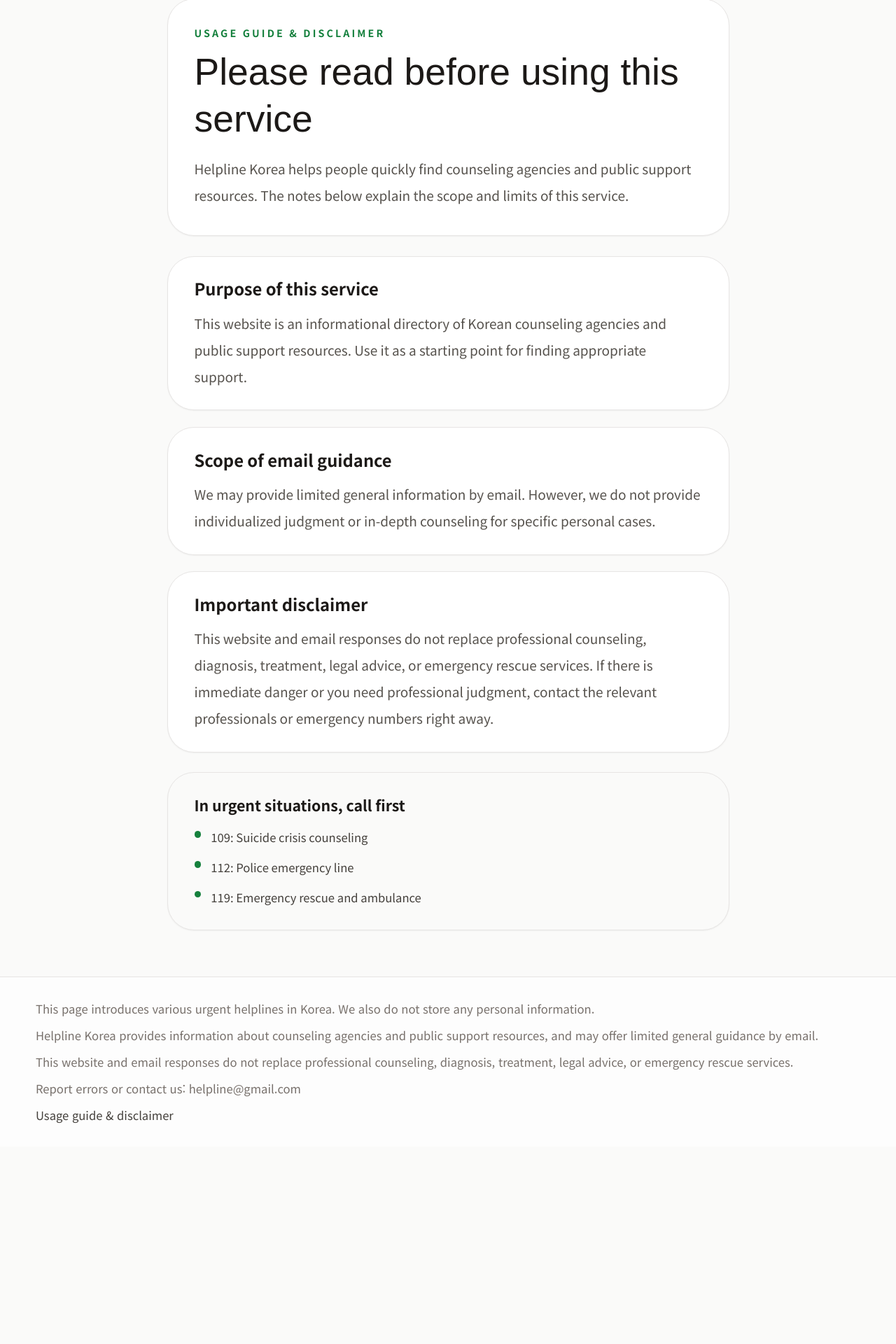
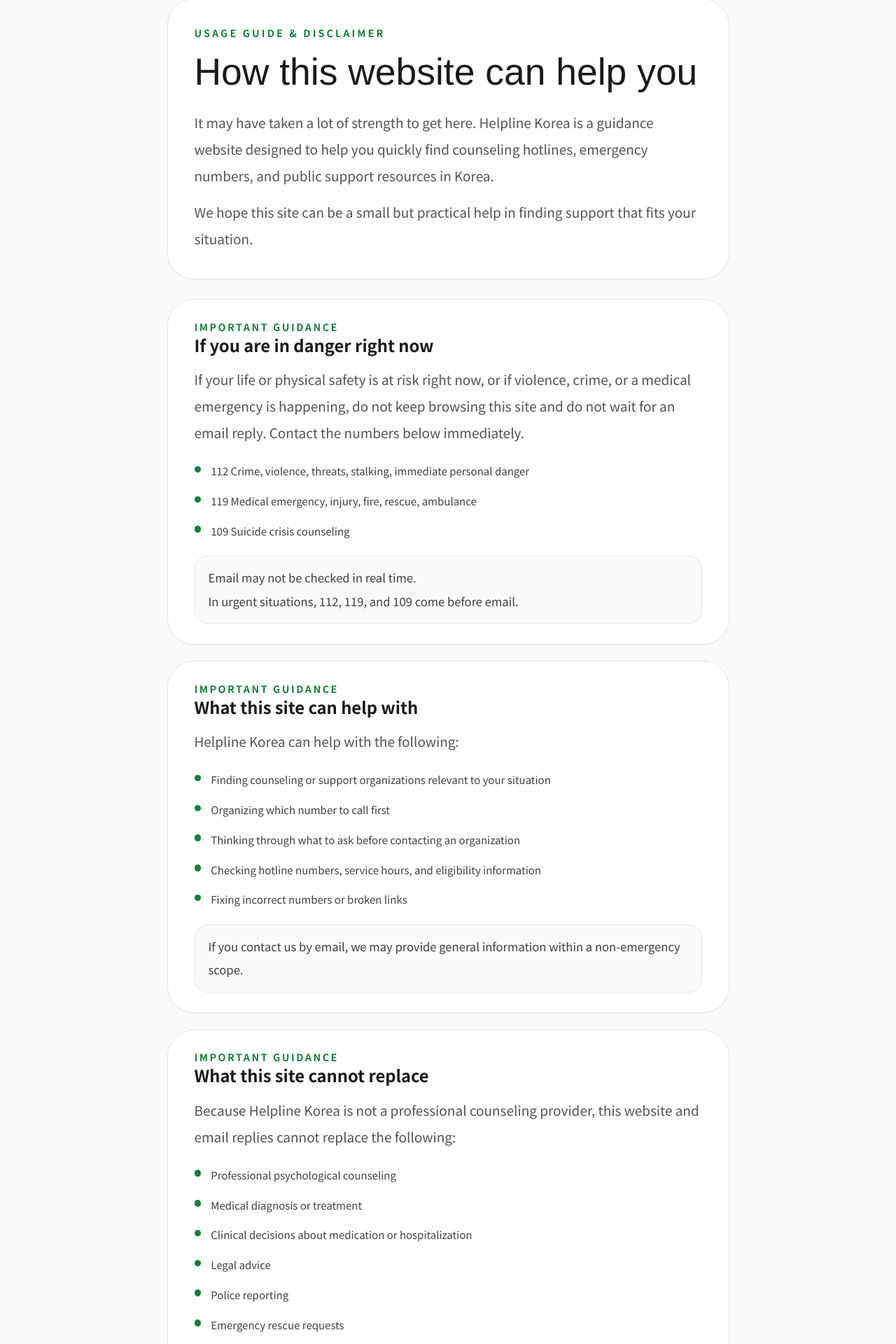
Before and after one commit to gunhalee/maeum-helpline, a Next.js app: page /en/notice in a window 1280 px wide. Shown: the part 208-2128 px from the top of the page at 70% size. Before the commit the page ends 1846 px from the top, so only its background shows below. Built offline with nearby package versions, Linux system fonts and the light colour scheme; no server answers.

Commit message:
disclaimer

```diff
--- a/src/app/[lang]/notice/page.tsx
+++ b/src/app/[lang]/notice/page.tsx
@@ -16,60 +16,159 @@
   ko: {
     title: '사용 안내 및 면책 고지 | Helpline Korea',
     description:
-      'Helpline Korea 이용 방법, 제공 범위, 이메일 안내 범위, 그리고 면책 고지를 확인하세요.',
+      'Helpline Korea 이용 안내와 면책 고지를 확인하세요. 긴급 상황 연락처와 서비스 범위를 쉽게 안내합니다.',
     eyebrow: '사용 안내 및 면책 고지',
-    heading: '서비스 이용 전에 꼭 확인해 주세요',
+    heading: '이 사이트는 이렇게 도와드려요',
     intro:
-      'Helpline Korea는 상담기관과 공공 지원 정보를 빠르게 찾을 수 있도록 돕는 안내 사이트입니다. 아래 내용을 확인하시면 서비스의 성격과 한계를 보다 정확히 이해할 수 있습니다.',
+      '여기까지 찾아오느라 많이 힘드셨을 수 있습니다. Helpline Korea는 한국에서 도움을 받을 수 있는 상담전화, 긴급 신고 번호, 공공 지원기관을 쉽게 찾을 수 있도록 만든 안내 사이트입니다.',
+    subIntro: '상황에 맞는 기관을 찾는 데 이 사이트가 작은 도움이 되기를 바랍니다.',
     sections: [
       {
-        title: '서비스의 목적',
-        body: '이 사이트는 한국의 상담기관 및 공공 지원 정보를 정리해 안내하는 정보 제공 서비스입니다. 상황에 맞는 기관을 찾는 출발점으로 활용해 주세요.',
+        title: '지금 위험한 상황이라면',
+        paragraphs: [
+          '지금 생명이나 몸의 안전이 위험하거나, 폭력·범죄·응급상황이 벌어지고 있다면 이 사이트를 더 살펴보거나 이메일 답변을 기다리지 말고 다음으로 바로 연락해 주세요.',
+        ],
+        bullets: [
+          '112 범죄, 폭력, 위협, 스토킹, 신변 위험',
+          '119 응급환자, 부상, 화재, 구조, 구급차',
+          '109 자살위기 상담',
+        ],
+        notes: [
+          '이메일은 실시간으로 확인되지 않을 수 있습니다.',
+          '긴급한 상황에서는 이메일보다 112, 119, 109가 먼저입니다.',
+        ],
       },
       {
-        title: '이메일 안내 범위',
-        body: '이메일 문의 시 제한적인 일반 정보 안내를 제공할 수 있습니다. 다만 개별 사안에 대한 맞춤형 판단이나 심층 상담은 제공하지 않습니다.',
+        title: '이 사이트가 도울 수 있는 것',
+        paragraphs: ['Helpline Korea는 다음과 같은 도움을 드릴 수 있습니다.'],
+        bullets: [
+          '상황에 맞는 상담기관이나 지원기관을 찾는 일',
+          '어떤 번호에 먼저 연락하면 좋을지 정리하는 일',
+          '기관에 연락하기 전에 물어볼 내용을 생각해 보는 일',
+          '상담전화, 운영시간, 지원 대상 같은 정보를 확인하는 일',
+          '잘못된 번호나 끊어진 링크를 고치는 일',
+        ],
+        notes: [
+          '이메일로 문의를 주시면, 비긴급 상황에 한해 가능한 범위에서 일반적인 정보 안내를 드릴 수 있습니다.',
+        ],
       },
       {
-        title: '중요한 면책 고지',
-        body: '이 사이트와 이메일 답변은 전문 상담, 진단, 치료, 법률 자문, 긴급 구조를 대체하지 않습니다. 즉각적인 위험이 있거나 전문적 판단이 필요한 경우 관련 전문기관 또는 긴급번호에 즉시 연락해 주세요.',
+        title: '이 사이트가 대신할 수 없는 것',
+        paragraphs: [
+          'Helpline Korea는 전문 상담기관이 아닌 관계로, 본 사이트와 이메일 답변은 다음을 대신할 수 없습니다.',
+        ],
+        bullets: [
+          '전문 심리상담',
+          '의료적 진단이나 치료',
+          '약 복용이나 입원 여부 판단',
+          '법률 자문',
+          '경찰 신고',
+          '긴급 구조 요청',
+          '지속적인 사례관리',
+        ],
+      },
+      {
+        title: '이메일로 문의할 때',
+        paragraphs: [
+          '이메일 문의는 바로 답장이 오지 않을 수 있습니다.',
+          '또한 문의 내용에 민감한 이야기가 포함될 수 있으니, 안전한 기기와 환경에서 작성해 주세요.',
+        ],
+      },
+      {
+        title: '정보는 계속 확인하고 고치고 있습니다',
+        paragraphs: [
+          'Helpline Korea는 공식 기관 자료와 공개된 안내를 바탕으로 정보를 정리하려고 노력합니다.',
+          '하지만 기관의 전화번호, 운영시간, 지원 내용은 바뀔 수 있습니다. 중요한 결정을 하기 전에는 해당 기관의 공식 홈페이지나 전화로 최신 정보를 한 번 더 확인해 주세요.',
+          '잘못된 정보, 바뀐 번호, 끊어진 링크를 발견하셨다면 알려주세요. 확인 후 수정하겠습니다.',
+        ],
       },
     ],
-    emergencyTitle: '긴급 상황이라면 먼저 연락하세요',
-    emergencyItems: [
-      '109: 자살 위기 상담',
-      '112: 경찰 긴급 신고',
-      '119: 응급 구조 및 구급',
+    closingTitle: '마지막으로',
+    closingParagraphs: [
+      '이 사이트는 도움을 찾는 길을 조금 더 쉽게 만들기 위한 안내 서비스입니다. 하지만 전문 상담, 진단, 치료, 법률 자문, 긴급 구조를 대신하지는 않습니다.',
+      '지금 당장 위험하다면, 다음 전화로 바로 연락해 주세요.',
     ],
+    closingEmergency: ['긴급상황 112·119', '자살위기 상담 109'],
+    sectionLabel: '중요 안내',
   },
   en: {
     title: 'Usage Guide & Disclaimer | Helpline Korea',
     description:
-      'Read how to use Helpline Korea, what information we provide, and important disclaimer details.',
+      'Read the usage guide and disclaimer for Helpline Korea, including emergency contacts and service limits.',
     eyebrow: 'Usage Guide & Disclaimer',
-    heading: 'Please read before using this service',
+    heading: 'How this website can help you',
     intro:
-      'Helpline Korea helps people quickly find counseling agencies and public support resources. The notes below explain the scope and limits of this service.',
+      'It may have taken a lot of strength to get here. Helpline Korea is a guidance website designed to help you quickly find counseling hotlines, emergency numbers, and public support resources in Korea.',
+    subIntro:
+      'We hope this site can be a small but practical help in finding support that fits your situation.',
     sections: [
       {
-        title: 'Purpose of this service',
-        body: 'This website is an informational directory of Korean counseling agencies and public support resources. Use it as a starting point for finding appropriate support.',
+        title: 'If you are in danger right now',
+        paragraphs: [
+          'If your life or physical safety is at risk right now, or if violence, crime, or a medical emergency is happening, do not keep browsing this site and do not wait for an email reply. Contact the numbers below immediately.',
+        ],
+        bullets: [
+          '112 Crime, violence, threats, stalking, immediate personal danger',
+          '119 Medical emergency, injury, fire, rescue, ambulance',
+          '109 Suicide crisis counseling',
+        ],
+        notes: [
+          'Email may not be checked in real time.',
+          'In urgent situations, 112, 119, and 109 come before email.',
+        ],
       },
       {
-        title: 'Scope of email guidance',
-        body: 'We may provide limited general information by email. However, we do not provide individualized judgment or in-depth counseling for specific personal cases.',
+        title: 'What this site can help with',
+        paragraphs: ['Helpline Korea can help with the following:'],
+        bullets: [
+          'Finding counseling or support organizations relevant to your situation',
+          'Organizing which number to call first',
+          'Thinking through what to ask before contacting an organization',
+          'Checking hotline numbers, service hours, and eligibility information',
+          'Fixing incorrect numbers or broken links',
+        ],
+        notes: [
+          'If you contact us by email, we may provide general information within a non-emergency scope.',
+        ],
       },
       {
-        title: 'Important disclaimer',
-        body: 'This website and email responses do not replace professional counseling, diagnosis, treatment, legal advice, or emergency rescue services. If there is immediate danger or you need professional judgment, contact the relevant professionals or emergency numbers right away.',
+        title: 'What this site cannot replace',
+        paragraphs: [
+          'Because Helpline Korea is not a professional counseling provider, this website and email replies cannot replace the following:',
+        ],
+        bullets: [
+          'Professional psychological counseling',
+          'Medical diagnosis or treatment',
+          'Clinical decisions about medication or hospitalization',
+          'Legal advice',
+          'Police reporting',
+          'Emergency rescue requests',
+          'Ongoing case management',
+        ],
+      },
+      {
+        title: 'When contacting by email',
+        paragraphs: [
+          'Email inquiries may not receive an immediate reply.',
+          'Your message may include sensitive details, so please write from a safe device and environment.',
+        ],
+      },
+      {
+        title: 'We continuously review and correct information',
+        paragraphs: [
+          'Helpline Korea tries to organize information based on official sources and publicly available guidance.',
+          'However, phone numbers, service hours, and support details can change. Before making important decisions, please confirm the latest information directly through the organization’s official website or phone line.',
+          'If you find incorrect information, changed numbers, or broken links, please let us know. We will review and update it.',
+        ],
       },
     ],
-    emergencyTitle: 'In urgent situations, call first',
-    emergencyItems: [
-      '109: Suicide crisis counseling',
-      '112: Police emergency line',
-      '119: Emergency rescue and ambulance',
+    closingTitle: 'Finally',
+    closingParagraphs: [
+      'This site is a guidance service to make the path to help a little easier. However, it does not replace professional counseling, diagnosis, treatment, legal advice, or emergency rescue.',
+      'If you are in immediate danger, call the numbers below right away.',
     ],
+    closingEmergency: ['Emergency 112 · 119', 'Suicide crisis counseling 109'],
+    sectionLabel: 'Important guidance',
   },
 } as const
 
@@ -123,6 +222,9 @@
         <p className="mt-4 max-w-3xl text-base leading-8 text-stone-600">
           {copy.intro}
         </p>
+        <p className="mt-3 max-w-3xl text-base leading-8 text-stone-600">
+          {copy.subIntro}
+        </p>
       </header>
 
       <div className="mt-6 space-y-5">
@@ -131,22 +233,50 @@
             key={section.title}
             className="rounded-[2rem] border border-stone-200 bg-white px-5 py-6 shadow-sm md:px-8"
           >
+            <p className="text-xs font-semibold uppercase tracking-[0.18em] text-green-700">
+              {copy.sectionLabel}
+            </p>
             <h2 className="text-xl font-semibold text-stone-900">{section.title}</h2>
-            <p className="mt-3 text-base leading-8 text-stone-600">{section.body}</p>
+            <div className="mt-3 space-y-3 text-base leading-8 text-stone-600">
+              {section.paragraphs.map((paragraph) => (
+                <p key={paragraph}>{paragraph}</p>
+              ))}
+            </div>
+            {section.bullets ? (
+              <ul className="mt-4 space-y-2 text-[15px] leading-7 text-stone-700">
+                {section.bullets.map((item) => (
+                  <li key={item} className="flex gap-3">
+                    <span className="mt-2 h-2 w-2 shrink-0 rounded-full bg-green-700" />
+                    <span>{item}</span>
+                  </li>
+                ))}
+              </ul>
+            ) : null}
+            {section.notes ? (
+              <div className="mt-4 rounded-2xl border border-stone-200 bg-stone-50 px-4 py-3 text-sm leading-7 text-stone-700">
+                {section.notes.map((note) => (
+                  <p key={note}>{note}</p>
+                ))}
+              </div>
+            ) : null}
           </article>
         ))}
       </div>
 
-      <div className="mt-6 rounded-[2rem] border border-stone-200 bg-stone-50 px-5 py-6 shadow-sm md:px-8">
-        <h2 className="text-lg font-semibold text-stone-900">{copy.emergencyTitle}</h2>
-        <ul className="mt-3 space-y-2 text-sm leading-7 text-stone-700">
-          {copy.emergencyItems.map((item) => (
-            <li key={item} className="flex gap-3">
-              <span className="mt-1.5 h-2 w-2 shrink-0 rounded-full bg-green-700" />
-              <span>{item}</span>
-            </li>
+      <div className="mt-6 rounded-[2rem] border border-green-200 bg-green-50 px-5 py-6 shadow-sm md:px-8">
+        <h2 className="text-xl font-semibold text-stone-900">{copy.closingTitle}</h2>
+        <div className="mt-3 space-y-3 text-base leading-8 text-stone-700">
+          {copy.closingParagraphs.map((paragraph) => (
+            <p key={paragraph}>{paragraph}</p>
           ))}
-        </ul>
+        </div>
+        <div className="mt-5 space-y-1">
+          {copy.closingEmergency.map((item) => (
+            <p key={item} className="text-lg font-semibold text-green-800">
+              {item}
+            </p>
+          ))}
+        </div>
       </div>
     </section>
   )
```
